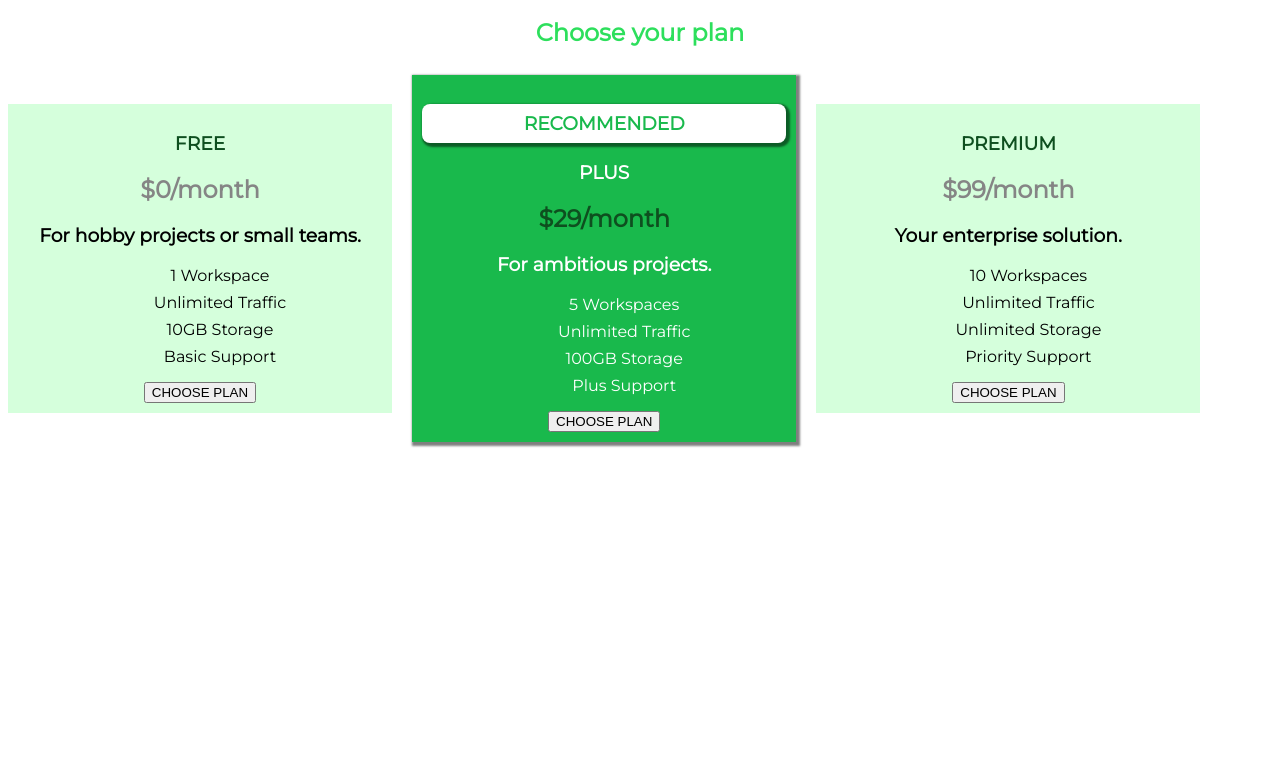
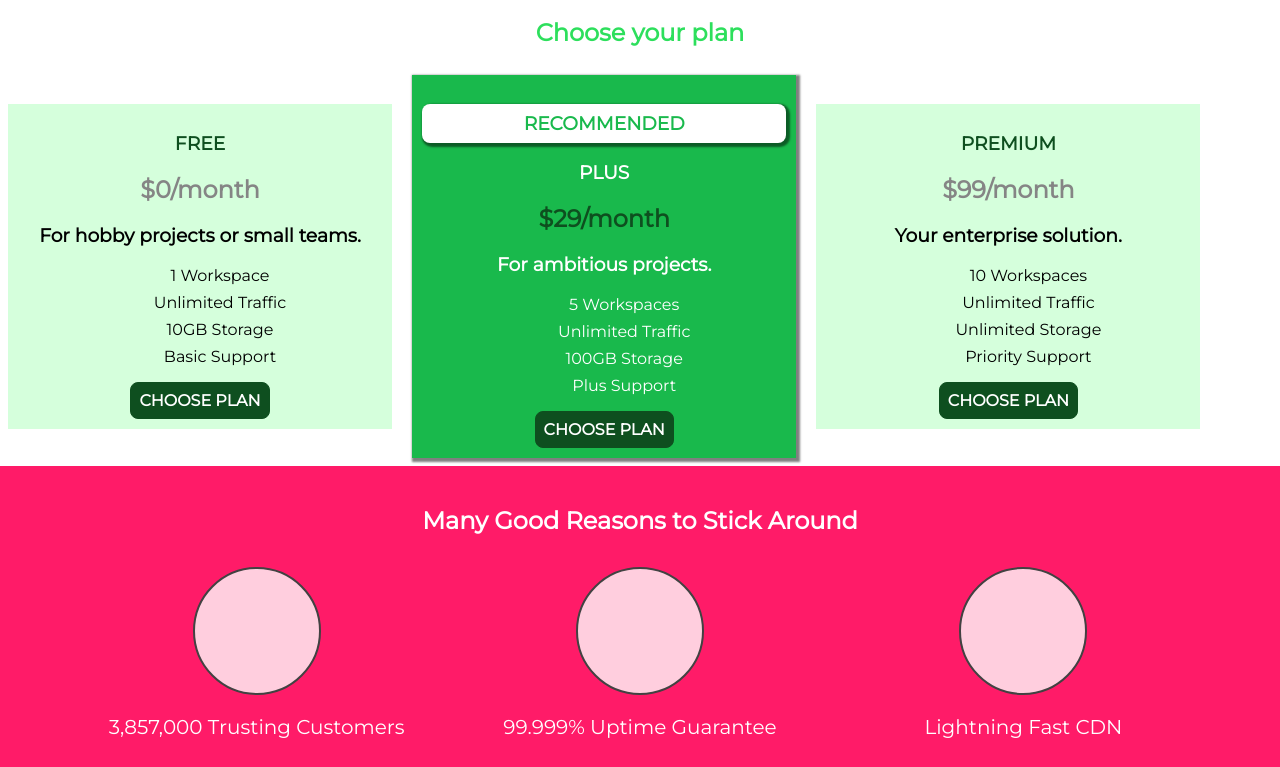
Before and after one commit to konman01/Front-End-Technologies, a plain HTML site: page CSS/Course-Project/index.html in a window 1280 px wide. Shown: the part 573-1340 px from the top of the page. Before the commit the page ends 1023 px from the top, so only its background shows below. Drawn offline with Linux system fonts and the light colour scheme.

```diff
--- a/CSS/Course-Project/index.html
+++ b/CSS/Course-Project/index.html
@@ -50,7 +50,7 @@
                         <li class="plan__feature">Basic Support</li>
                     </ul>
                     <div>
-                        <button>CHOOSE PLAN</button>
+                        <button class="button">CHOOSE PLAN</button>
                     </div>
                 </article>
                 <article class="plan plan--highlighed">
@@ -65,7 +65,7 @@
                         <li class="plan__feature">Plus Support</li>
                     </ul>
                     <div>
-                        <button>CHOOSE PLAN</button>
+                        <button class="button">CHOOSE PLAN</button>
                     </div>
                 </article>
                 <article class="plan">
@@ -79,10 +79,33 @@
                         <li class="plan__feature">Priority Support</li>
                     </ul>
                     <div>
-                        <button>CHOOSE PLAN</button>
+                        <button class="button">CHOOSE PLAN</button>
                     </div>
                 </article>
             </div>
+        </section>
+        <section id="key-features">
+            <h1 class="section-title">Many Good Reasons to Stick Around</h1>
+            <ul class="key-feature__list">
+                <li class="key-feature">
+                    <div class="key-feature__image">
+
+                    </div>
+                    <p class="key-feature__description">3,857,000 Trusting Customers</p>
+                </li>
+                <li class="key-feature">
+                    <div class="key-feature__image">
+
+                    </div>
+                    <p class="key-feature__description">99.999% Uptime Guarantee</p>
+                </li>
+                <li class="key-feature">
+                    <div class="key-feature__image">
+
+                    </div>
+                    <p class="key-feature__description">Lightning Fast CDN</p>
+                </li>
+            </ul>
         </section>
     </main>
 </body>
--- a/CSS/Course-Project/main.css
+++ b/CSS/Course-Project/main.css
@@ -71,6 +71,65 @@
     margin: 8px 0px;
 }
 
+.button{
+    color: white;
+    background: #0e4f1f;
+    font: inherit;
+    border: 1.5px #0e4f1f solid;
+    padding: 8px;
+    border-radius: 8px;
+    font-weight: bold;
+    cursor: pointer;
+}
+
+.button:hover,
+.button:active{
+    color: #0e4f1f;
+    background: white;
+}
+
+.button:focus{
+    outline: none;
+}
+
+#key-features{
+    background-color: #ff1b68;
+    padding: 8px;
+}
+
+#key-features .section-title{
+    color: white;
+    margin: 32px;
+}
+.key-feature__list{
+    list-style: none;
+    margin: 0;
+    padding: 0;
+    text-align: center;
+}
+
+.key-feature{
+    display: inline-block;
+    width: 30%;
+    vertical-align: top;
+}
+
+.key-feature__image{
+    background: #ffcede;
+    width: 128px;
+    border: 2px solid #424242;
+    border-radius: 50%;
+    height: 128px;
+    margin: auto;
+}
+
+.key-feature__description{
+    color: white;
+    font-size: bold;
+    font-size: 20px;
+}
+
+
 .main-header{
     width: 100%;
     background: #2ddf5c;
```
